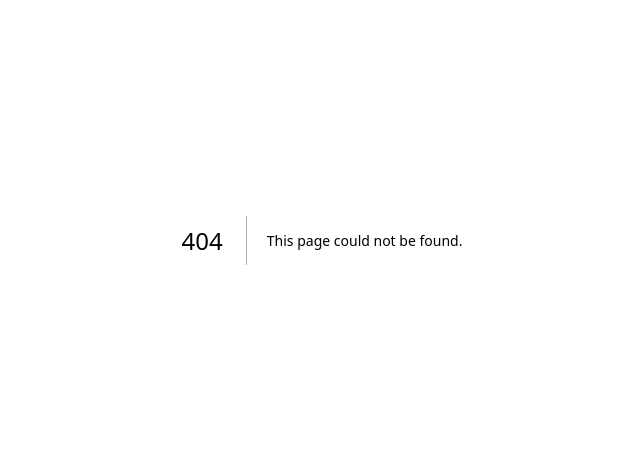
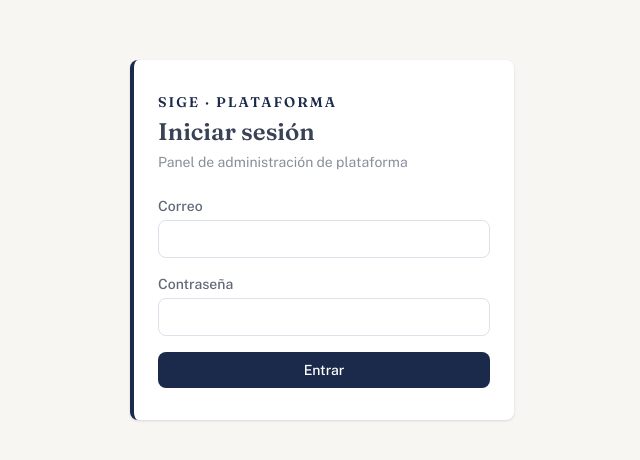
Before and after one commit to CESP-SURESTE/sige-cesp, a Next.js app in the folder App/frontend/: page /plataforma/login in a window 1280 px wide. Before the commit this address had no page. Shown: the part 160-620 px from the top of the page, without its empty margins (318-958 px from the left). Built offline with nearby package versions, Linux system fonts and the light colour scheme; no server answers.

Commit message:
feat(frontend): login de app/plataforma

```diff
--- /dev/null
+++ b/App/frontend/src/app/plataforma/login/page.tsx
@@ -0,0 +1,98 @@
+'use client';
+
+import { useMutation } from '@tanstack/react-query';
+import { useRouter } from 'next/navigation';
+import { useState, type FormEvent } from 'react';
+import { toast } from 'sonner';
+import { loginPlatformAdmin } from '@/lib/api/platform-admin';
+import { ApiError } from '@/lib/api/http';
+import { savePlatformToken } from '@/lib/api/platform-http';
+
+const MENSAJES_ERROR: Record<string, string> = {
+  UNAUTHORIZED: 'Correo o contraseña incorrectos.',
+  RATE_LIMIT_EXCEEDED: 'Demasiados intentos. Espera un minuto e intenta de nuevo.',
+  VALIDATION_ERROR: 'Revisa que el correo y la contraseña sean válidos.',
+};
+
+export default function PlataformaLoginPage() {
+  const router = useRouter();
+  const [email, setEmail] = useState('');
+  const [password, setPassword] = useState('');
+
+  const mutation = useMutation({
+    mutationFn: async () => {
+      const { token } = await loginPlatformAdmin(email, password);
+      savePlatformToken(token);
+    },
+    onSuccess: () => {
+      router.push('/plataforma/sedes');
+    },
+    onError: (err) => {
+      const mensaje =
+        err instanceof ApiError
+          ? (MENSAJES_ERROR[err.code] ?? 'Ocurrió un error inesperado. Intenta de nuevo.')
+          : err.message;
+      toast.error(mensaje);
+    },
+  });
+
+  function handleSubmit(e: FormEvent) {
+    e.preventDefault();
+    mutation.reset();
+    mutation.mutate();
+  }
+
+  return (
+    <main className="flex min-h-screen items-center justify-center p-8">
+      <div className="w-full max-w-sm rounded-lg border-l-4 border-navy bg-white px-6 py-8 shadow-sm">
+        <p className="font-display text-sm font-semibold tracking-[0.14em] text-navy uppercase">
+          SIGE · Plataforma
+        </p>
+        <h1 className="mt-1 font-display text-2xl font-semibold text-slate">Iniciar sesión</h1>
+        <p className="mt-1 text-sm text-slate/60">Panel de administración de plataforma</p>
+
+        <form onSubmit={handleSubmit} className="mt-6 space-y-4" noValidate>
+          <div>
+            <label htmlFor="email" className="block text-sm font-medium text-slate/80">
+              Correo
+            </label>
+            <input
+              id="email"
+              type="email"
+              autoComplete="email"
+              required
+              value={email}
+              onChange={(e) => setEmail(e.target.value)}
+              disabled={mutation.isPending}
+              className="mt-1 w-full rounded-lg border border-mist px-3 py-2 text-sm text-slate focus:border-navy focus:ring-2 focus:ring-navy/20 focus:outline-none disabled:opacity-50"
+            />
+          </div>
+
+          <div>
+            <label htmlFor="password" className="block text-sm font-medium text-slate/80">
+              Contraseña
+            </label>
+            <input
+              id="password"
+              type="password"
+              autoComplete="current-password"
+              required
+              value={password}
+              onChange={(e) => setPassword(e.target.value)}
+              disabled={mutation.isPending}
+              className="mt-1 w-full rounded-lg border border-mist px-3 py-2 text-sm text-slate focus:border-navy focus:ring-2 focus:ring-navy/20 focus:outline-none disabled:opacity-50"
+            />
+          </div>
+
+          <button
+            type="submit"
+            disabled={mutation.isPending}
+            className="w-full rounded-lg bg-navy px-3 py-2 text-sm font-medium text-white transition-colors hover:bg-navy-deep disabled:opacity-50"
+          >
+            {mutation.isPending ? 'Entrando…' : 'Entrar'}
+          </button>
+        </form>
+      </div>
+    </main>
+  );
+}
```
